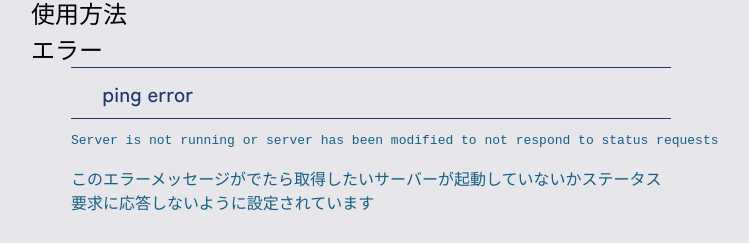
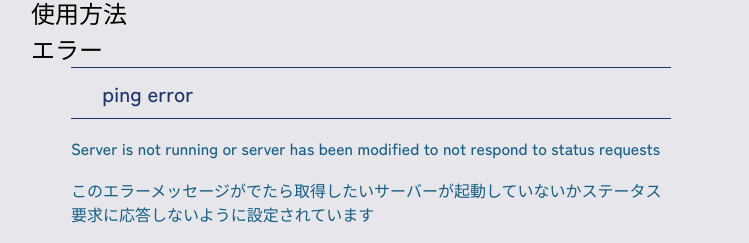
Before and after one commit to naisu-dev/naisu.moe, a plain HTML site: page python/minecraftinfo.html in a window 1280 px wide. Shown: the part 1122-1365 px from the top of the page, without its empty margins (289-1038 px from the left). Drawn offline with Linux system fonts and the light colour scheme.

Commit message:
minecraftinfo.html の更新

```diff
--- a/python/minecraftinfo.html
+++ b/python/minecraftinfo.html
@@ -26,7 +26,7 @@
       <li class=midashi>エラー</li>
       <ul>
         <li class=midashi2>ping error</li>
-        <pre class=sns-ul>Server is not running or server has been modified to not respond to status requests</pre>
+        <p class=sns-ul>Server is not running or server has been modified to not respond to status requests</p>
         <p class=sns-ul>このエラーメッセージがでたら取得したいサーバーが起動していないかステータス要求に応答しないように設定されています</p>
       </ul>
     </ul>
```
